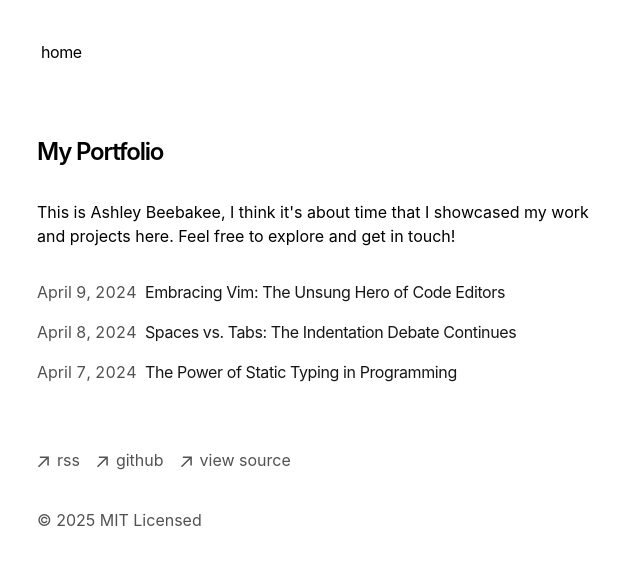
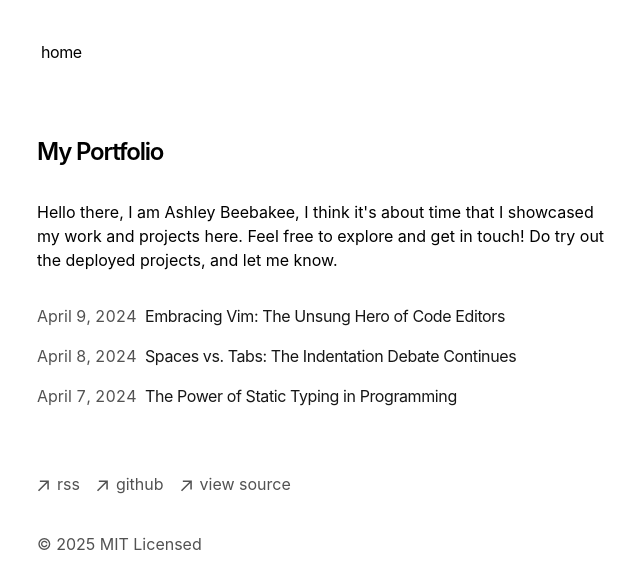
Before and after one commit to OmniAshley/portfolio-starter-kit, a Next.js app: page / in a window 1280 px wide. Shown: the top 588 px of the page, without its empty margins (315-955 px from the left). Built offline with nearby package versions, Linux system fonts and the light colour scheme.

Commit message:
refactor: description of main page

```diff
--- a/app/page.tsx
+++ b/app/page.tsx
@@ -7,9 +7,9 @@ export default function Page() {
         My Portfolio
       </h1>
       <p className="mb-4">
-        {`This is Ashley Beebakee, I think it's about time that I
+        {`Hello there, I am Ashley Beebakee, I think it's about time that I
         showcased my work and projects here. Feel free to explore
-        and get in touch!`}
+        and get in touch! Do try out the deployed projects, and let me know.`}
       </p>
       <div className="my-8">
         <BlogPosts />
```
